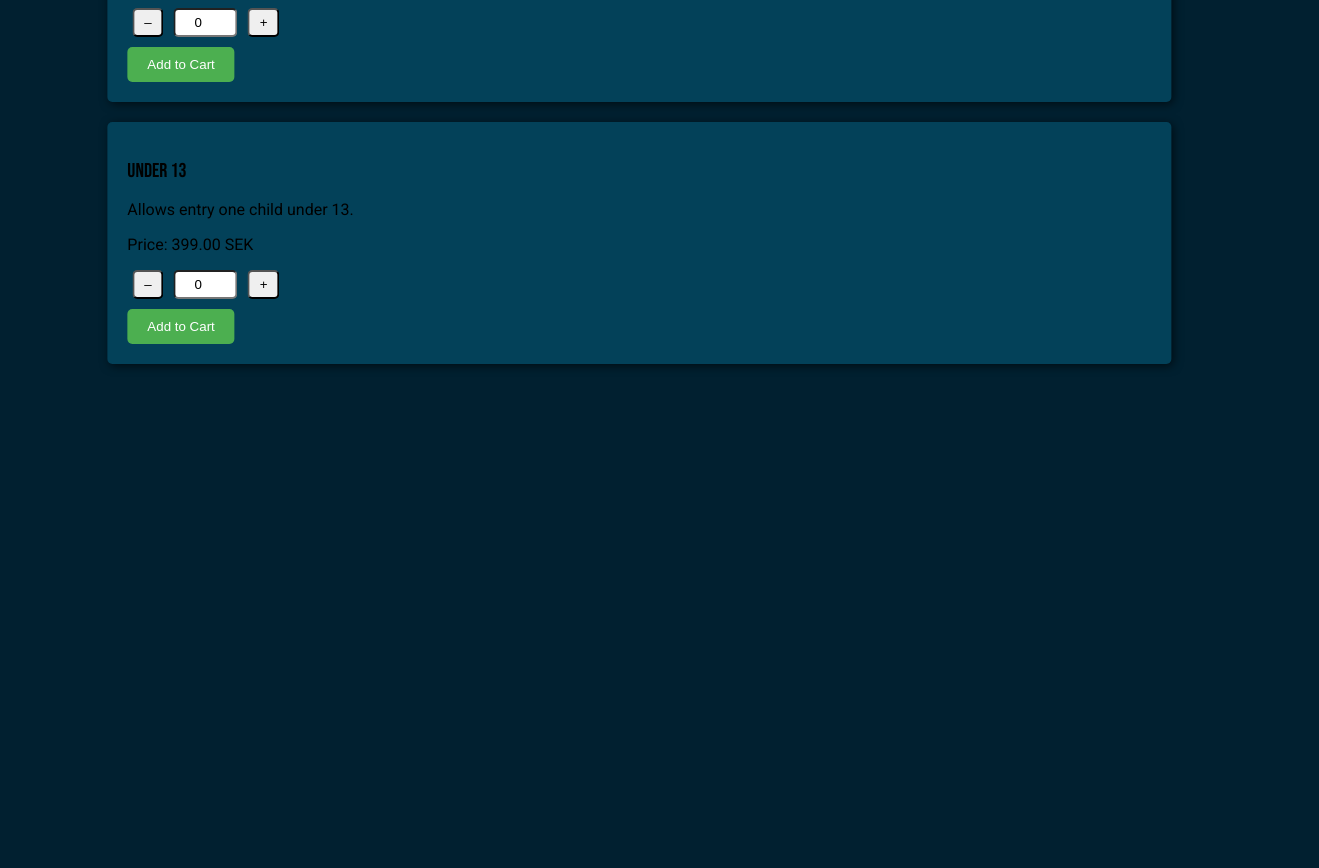
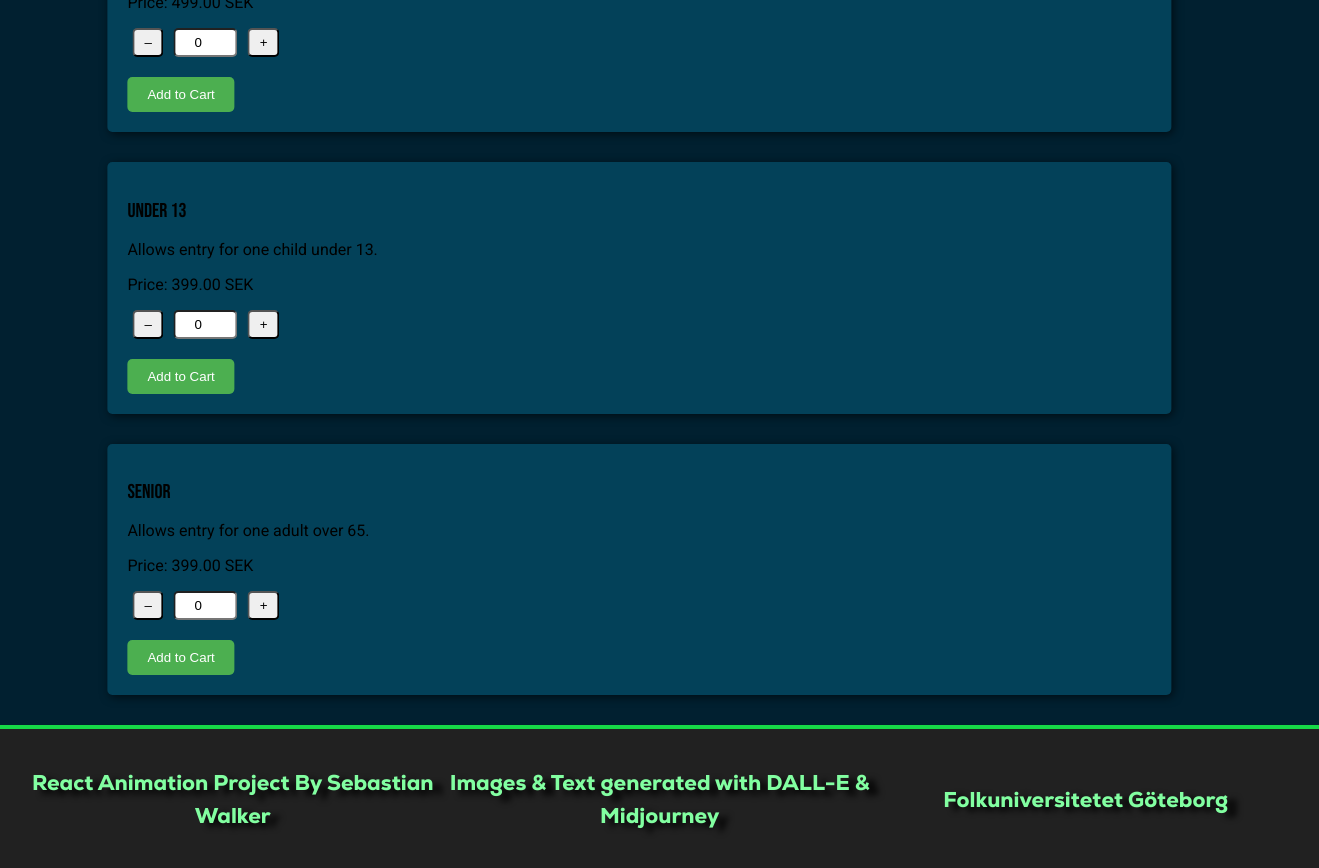
Before and after one commit to sebbanwalker/mystical-meadows-react, a React (Vite) app: page /tickets in a window 1280 px wide. Shown: the part 500-1368 px from the top of the page, 1319 px wide, since content can reach past the window. Before the commit the page ends 900 px from the top, so only its background shows below. Built offline with nearby package versions, Linux system fonts and the light colour scheme.

Commit message:
fixed under construction for modals

```diff
--- a/src/App.jsx
+++ b/src/App.jsx
@@ -17,7 +17,6 @@ import TicketModal from './components/TicketModal';
 function App() {
 
   const [isLoading, setIsLoading] = useState(true);
-  const [isFirstMount, setIsFirstMount] = useState(true);
   const [isTicketModalOpen, setTicketModalOpen] = useState(false);
 
   const handleOpenTicketModal = () => {
--- a/src/components/Modal.css
+++ b/src/components/Modal.css
@@ -24,4 +24,18 @@
     z-index: 1050;
     left: 50% !important;
     transform: translate(-50%, -50%) !important;
+    display: flex;
+    place-items: center;
+    justify-content: center;
+    flex-direction: column;
 }
+
+.construction-image {
+    height: 300px;
+    width: auto;
+    margin: auto;
+}
+
+.close-button {
+    width: 90%;
+}
--- a/src/components/Modal.jsx
+++ b/src/components/Modal.jsx
@@ -1,17 +1,13 @@
 // Modal.jsx
 import React from 'react';
 import './Modal.css';
-import image1 from '../assets/family-coaster.png';
-import image2 from '../assets/festival.png';
-import image3 from '../assets/burger.png';
-import image4 from '../assets/coaster.png';
+import image from '../assets/construction.png';
 
 const Modal = ({ id, onClose }) => {
 
   const modalContent = [
     <div>
-        <h1>New Family Deals</h1>
-        <p>What's up</p>
+        <img src={image} className="construction-image"></img>
     </div>,
 
     <div><p>Hello 2</p></div>,
@@ -24,8 +20,8 @@ const Modal = ({ id, onClose }) => {
   return (
     <div className="modal-backdrop">
       <div className="modal-content">
-        {modalContent[id-1]}
-        <button onClick={() => {
+        {modalContent[0]}
+        <button className="close-button" onClick={() => {
             console.log('Close button clicked');
             onClose();
             }}>
--- a/src/components/TicketContainer.css
+++ b/src/components/TicketContainer.css
@@ -12,7 +12,7 @@ p {
 
 .ticket-container {
     padding: 20px;
-    margin-bottom: 20px;
+    margin-bottom: 30px;
     width: 80%;
     margin-left: auto;
     margin-right: auto;
@@ -47,16 +47,10 @@ p {
     padding: 10px 20px;
     border: none;
     cursor: pointer;
-    margin-top: 10px;
+    margin-top: 20px;
     border-radius: 5px;
 }
 
 .add-to-cart-button:hover {
     background-color: #29672b;
-    color: white;
-    padding: 10px 20px;
-    border: none;
-    cursor: pointer;
-    margin-top: 10px;
-    border-radius: 5px;
 }
--- a/src/pages/Tickets.jsx
+++ b/src/pages/Tickets.jsx
@@ -4,6 +4,7 @@ import { motion } from 'framer-motion';
 import React from 'react';
 import TicketContainer from '../components/TicketContainer';
 import Spacer from '../components/Spacer';
+import Footer from '../components/Footer'
 
 const pageVariants = {
   initial: {
@@ -60,7 +61,9 @@ const Tickets = () => {
         <Spacer />
         <TicketContainer ticketType="Adult" description="Allows entry for one adult." price={599} />
         <TicketContainer ticketType="Under 18" description="Allows entry for one teenager under 18." price={499} />
-        <TicketContainer ticketType="Under 13" description="Allows entry one child under 13." price={399} />
+        <TicketContainer ticketType="Under 13" description="Allows entry for one child under 13." price={399} />
+        <TicketContainer ticketType="Senior" description="Allows entry for one adult over 65." price={399} />
+        <Footer />
       </motion.div>
     );
   };
```
Also changed, not shown: src/assets/construction.png (added).
